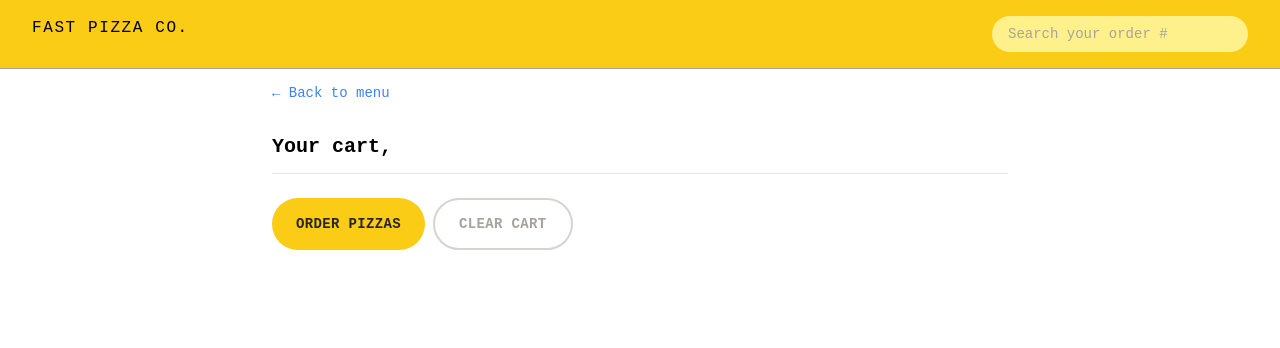
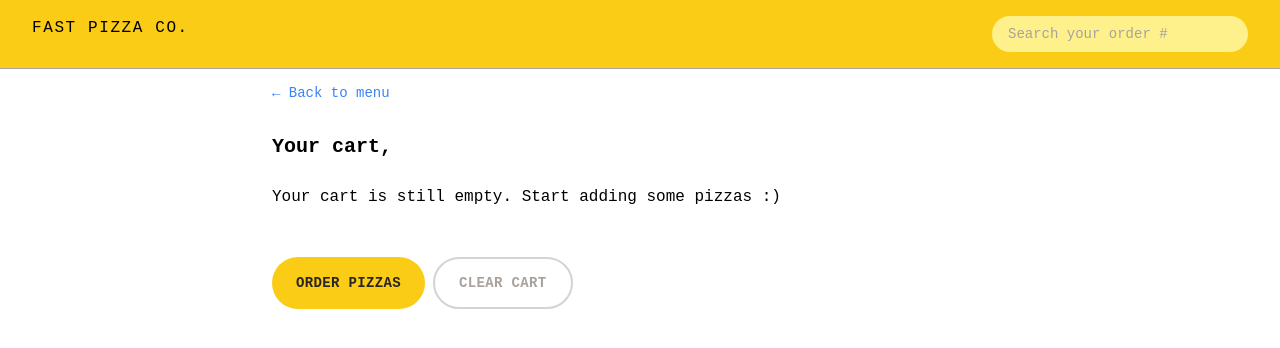
Before and after one commit to vikram-codes/Fast-Pizza-co., a React app in the folder Fast-Pizza/: page /cart in a window 1280 px wide. Shown: the top 348 px of the page. Built offline with nearby package versions, Linux system fonts and the light colour scheme; the HTML template or start-up script is replaced by a standard one.

Commit message:
Displaying empycart overview when cart is empty

```diff
--- a/Fast-Pizza/src/features/cart/Cart.jsx
+++ b/Fast-Pizza/src/features/cart/Cart.jsx
@@ -6,6 +6,7 @@ import { useSelector } from "react-redux";
 import { getCart } from "./cartSlice";
 import { useDispatch } from "react-redux";
 import { clearCart } from "./cartSlice";
+import EmptyCart from "./EmptyCart";
 
 const fakeCart = [
   {
@@ -45,11 +46,15 @@ function Cart() {
       <LinkButton to="/menu">&larr; Back to menu</LinkButton>
 
       <h2 className="mt-7 text-xl font-semibold">Your cart, {username}</h2>
-      <ul className="mt-3 divide-y divide-stone-200 border-b">
-        {cart.map((item) => (
-          <CartItem item={item} key={item.pizzaId} />
-        ))}
-      </ul>
+      {!cart.length ? (
+        <EmptyCart />
+      ) : (
+        <ul className="mt-3 divide-y divide-stone-200 border-b">
+          {cart.map((item) => (
+            <CartItem item={item} key={item.pizzaId} />
+          ))}
+        </ul>
+      )}
 
       <div className="mt-6 space-x-2">
         <Button to="/order/new" type="primary">
--- a/Fast-Pizza/src/features/cart/EmptyCart.jsx
+++ b/Fast-Pizza/src/features/cart/EmptyCart.jsx
@@ -1,11 +1,15 @@
-import { Link } from 'react-router-dom';
+import { Link } from "react-router-dom";
+import LinkButton from "../../ui/LinkButton";
+import Button from "../../ui/Button";
 
 function EmptyCart() {
   return (
     <div>
-      <Link to="/menu">&larr; Back to menu</Link>
+      {/* <LinkButton to="/menu">&larr; Back to menu</LinkButton> */}
 
-      <p>Your cart is still empty. Start adding some pizzas :)</p>
+      <p className="py-6">
+        Your cart is still empty. Start adding some pizzas :)
+      </p>
     </div>
   );
 }
```
